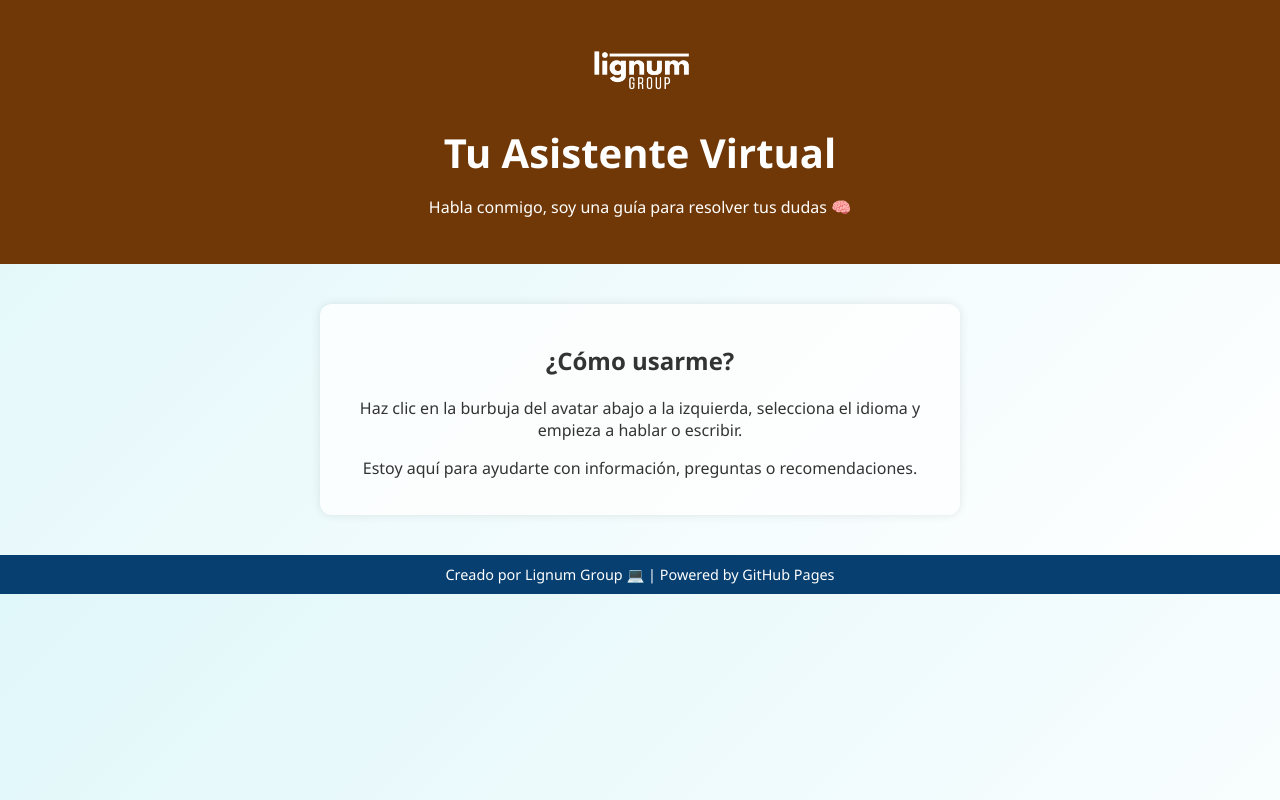
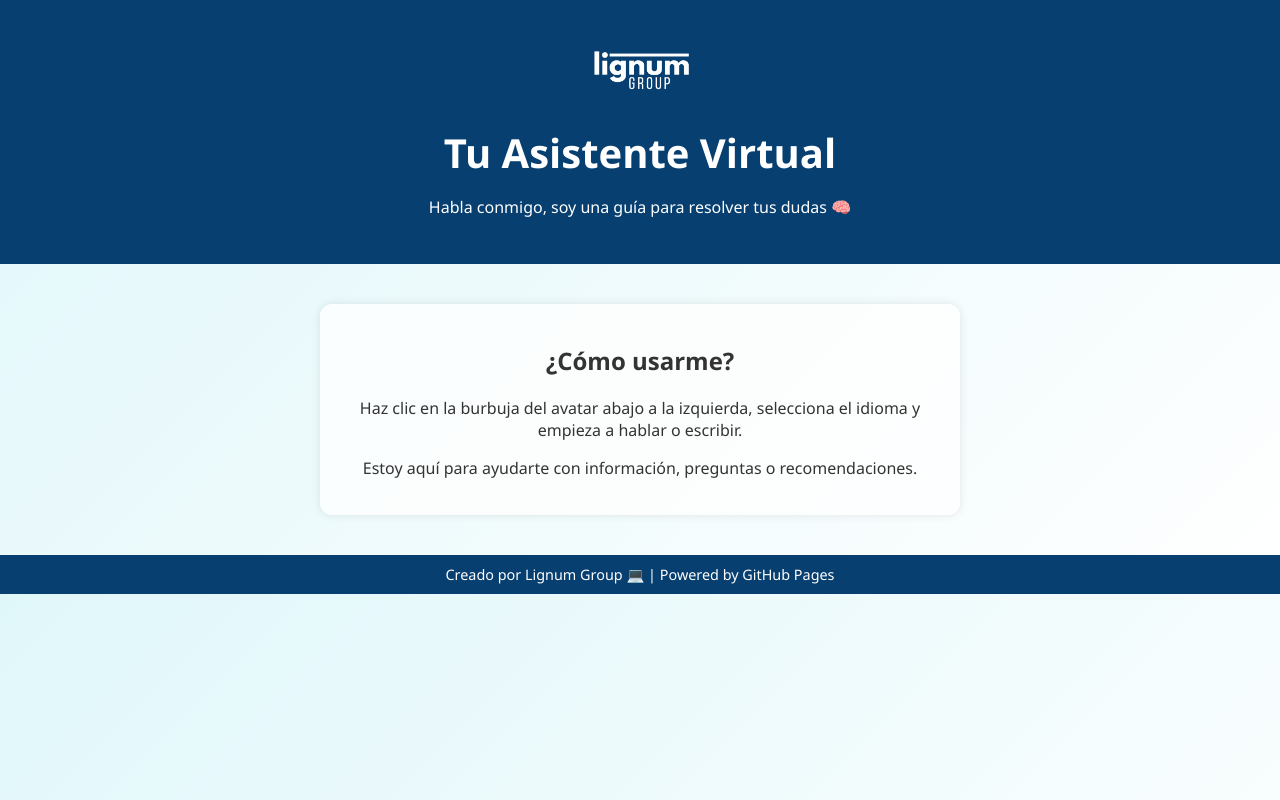
Before and after one commit to cascasth/Centrodeayuda, a plain HTML site: page index.html in a window 1280 px wide. Drawn offline with Linux system fonts and the light colour scheme.

Commit message:
Update index.html

```diff
--- a/index.html
+++ b/index.html
@@ -14,7 +14,7 @@
     }
 
     header {
-      background-color: #703807;
+      background-color: #073F70;
       color: white;
       padding: 30px 20px;
     }
```
